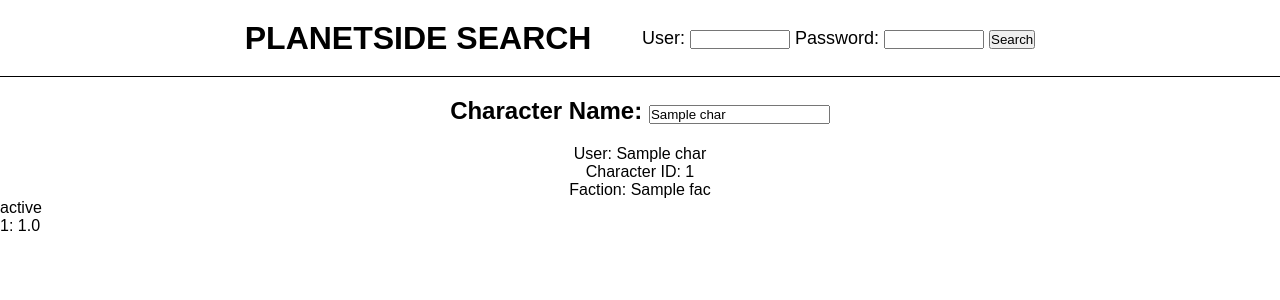
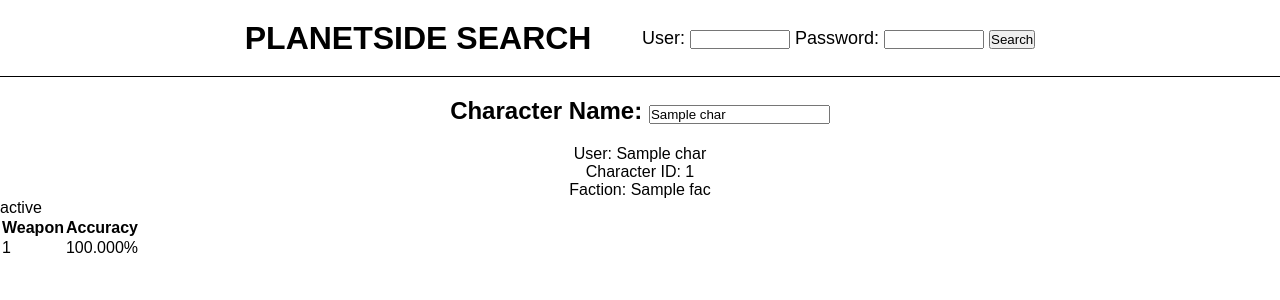
Before and after one commit to erlliam/planetsidesearch, a Flask app: template pssearch/templates/index.html in a window 1280 px wide. Shown: the top 300 px of the page. Run offline with Flask 2, Linux system fonts and the light colour scheme; the template is opened without the code that fills it: most values are stand-ins (such as "Sample title", 1, 10 or a date in 2020).

Commit message:
HTML Table added for weapon, front end stuff

```diff
--- a/pssearch/pssearch.py
+++ b/pssearch/pssearch.py
@@ -4,8 +4,6 @@ from werkzeug.security import generate_password_hash, check_password_hash
 
 app = Flask(__name__)
 app.secret_key = "a"
-
-
 
 class Character:
     def __init__(self, c_id, name, fac):
--- a/pssearch/static/styles/index.css
+++ b/pssearch/static/styles/index.css
@@ -52,3 +52,6 @@
 #search-results {
 	text-align: center;
 }
+
+#search-list {
+}
--- a/pssearch/templates/index.html
+++ b/pssearch/templates/index.html
@@ -39,10 +39,19 @@
 </div>
 
 {% if char %}
-	<ul class="search-list">
+<div id="search-list">
+	<table>
+		<tr>
+			<th>Weapon</th>
+			<th>Accuracy</th>
+		</tr>
 		{% for key, value in wep_list.items() %}
-		<li><p>{{ value[0] }}: {{ value[2]|int / value[1]|int }}</p></li>
+		<tr>
+			<td>{{ '{}'.format(value[0]) }}</td>
+			<td>{{ '{:0>7.3%}'.format(value[2]|int / value[1]|int) }}</td>
+		</tr>
+		{% endfor %}
 
-		{% endfor %}
-	</ul>
+	</table>
+</div>
 {% endif %}
```
